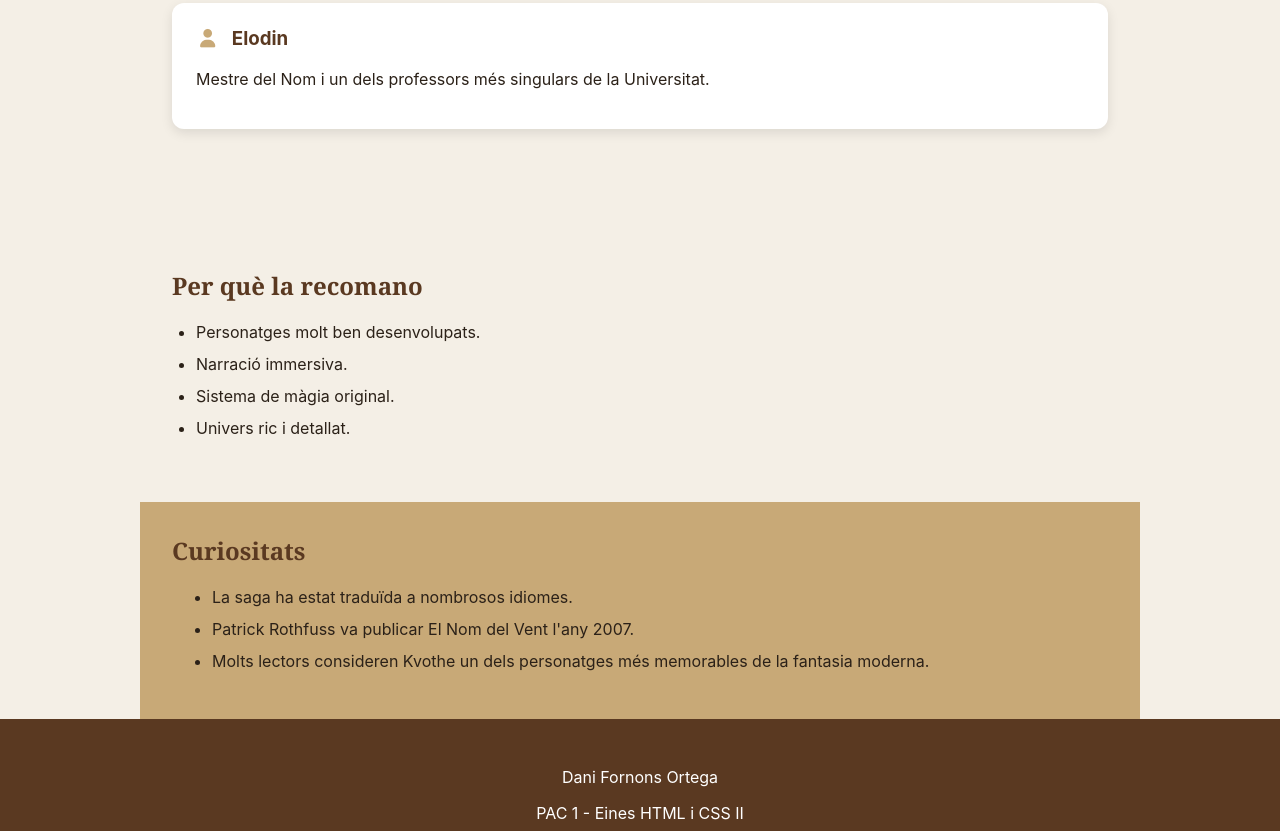
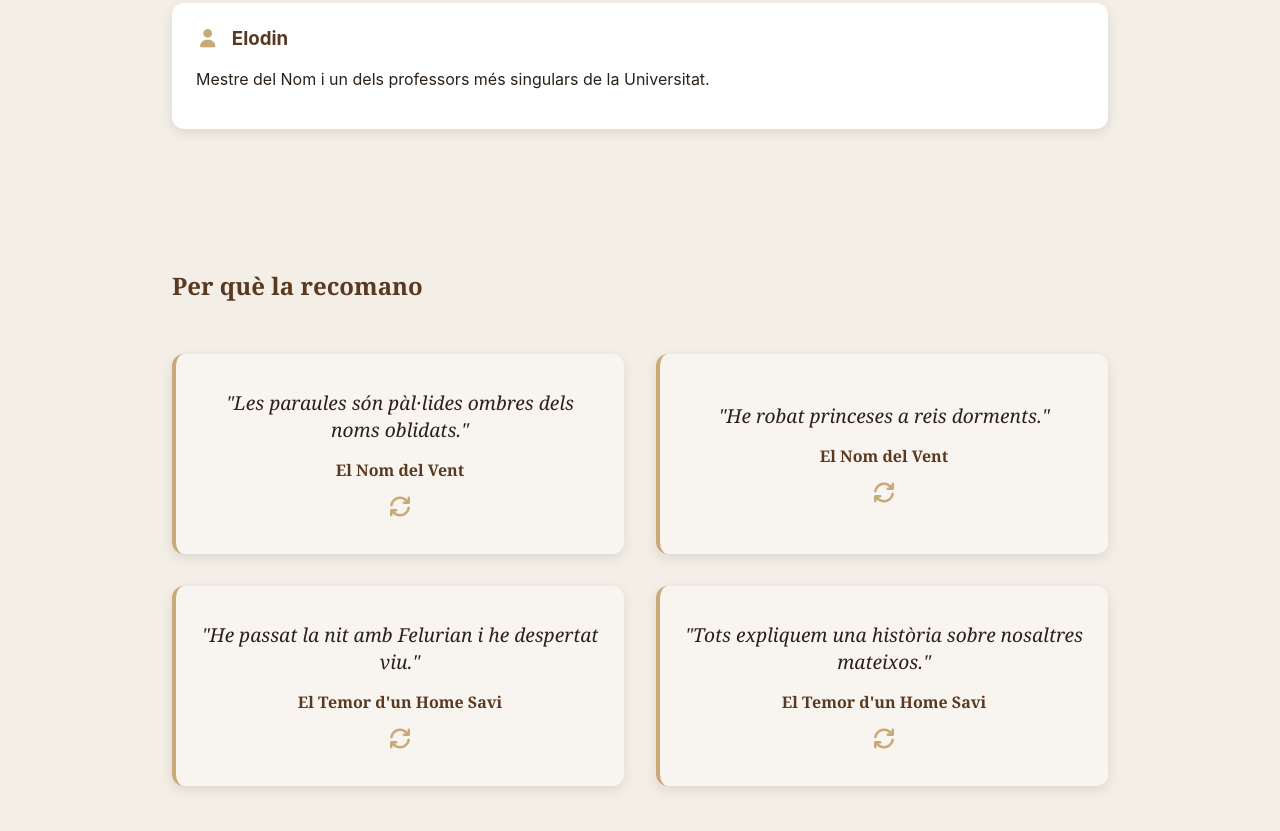
Before and after one commit to dfornonso/cronica-assassi-reis, a website built with Parcel: page src/index.html in a window 1280 px wide. Shown: the part 2195-3026 px from the top of the page. Built offline with nearby package versions, Linux system fonts and the light colour scheme.

Commit message:
Rediseny de la secció raons amb targetes interctives

```diff
--- a/src/assets/styles/layouts/_reasons.scss
+++ b/src/assets/styles/layouts/_reasons.scss
@@ -1,9 +1,105 @@
+@use "../variables";
+
 .reasons {
-  &__list {
-    padding-left: 1.5rem;
+  display: grid;
+  gap: 2rem;
+
+  &__title {
+    grid-column: 1 / -1;
   }
 
-  li {
-    margin-bottom: 0.75rem;
+  &__item {
+    perspective: 1000px;
+  }
+
+  &__toggle {
+    display: none;
+  }
+
+  &__card {
+    position: relative;
+    display: block;
+    min-height: 200px;
+    cursor: pointer;
+    transform-style: preserve-3d;
+    transition: transform 0.8s;
+  }
+
+  &__toggle:checked + &__card {
+    transform: rotateY(180deg);
+  }
+
+  &__front,
+  &__back {
+    position: absolute;
+    inset: 0;
+    padding: 1.5rem;
+    border-radius: 12px;
+    backface-visibility: hidden;
+    box-shadow: 0 4px 12px rgb(0 0 0 / 10%);
+  }
+
+  &__front {
+    display: flex;
+    flex-direction: column;
+    justify-content: center;
+    align-items: center;
+    gap: 1rem;
+
+    background-color: rgb(255 255 255 / 40%);
+    border-left: 4px solid variables.$secondary-color;
+
+    font-family: variables.$font-family-serif;
+    font-style: italic;
+    text-align: center;
+  }
+
+  &__front blockquote {
+    margin: 0;
+    font-size: 1.2rem;
+  }
+
+  &__front cite {
+    margin: 0;
+    font-style: normal;
+    font-weight: 700;
+    color: variables.$primary-color;
+  }
+
+  &__hint {
+    margin: 0;
+  }
+
+  &__hint i {
+    color: variables.$secondary-color;
+    font-size: 1.25rem;
+  }
+
+  &__back {
+    display: flex;
+    flex-direction: column;
+    justify-content: center;
+    align-items: center;
+
+    background-color: variables.$card-background;
+    transform: rotateY(180deg);
+
+    text-align: center;
+  }
+
+  &__back h3 {
+    margin: 0 0 1rem;
+    color: variables.$primary-color;
+  }
+
+  &__back p {
+    margin: 0;
+    line-height: 1.5;
   }
 }
+
+@media (min-width: 768px) {
+  .reasons {
+    grid-template-columns: repeat(2, 1fr);
+  }
+}
--- a/src/index.html
+++ b/src/index.html
@@ -138,13 +138,135 @@
     <section id="reasons" class="reasons">
       <h2 class="reasons__title">Per què la recomano</h2>
 
-      <ul class="reasons__list">
-        <li>Personatges molt ben desenvolupats.</li>
-        <li>Narració immersiva.</li>
-        <li>Sistema de màgia original.</li>
-        <li>Univers ric i detallat.</li>
-      </ul>
+      <div class="reasons__item">
+        <input
+          type="checkbox"
+          id="reason1"
+          class="reasons__toggle"
+        >
+
+        <label for="reason1" class="reasons__card">
+          <div class="reasons__front">
+            <blockquote>
+              "Les paraules són pàl·lides ombres dels noms oblidats."
+            </blockquote>
+
+            <cite>El Nom del Vent</cite>
+
+            <div class="reasons__hint">
+              <i class="fa-solid fa-arrows-rotate"></i>
+            </div>
+          </div>
+
+          <div class="reasons__back">
+            <h3>Narració excepcional</h3>
+
+            <p>
+              Una de les grans virtuts de la saga és la qualitat de la seva
+              escriptura. Patrick Rothfuss utilitza un llenguatge molt cuidat que
+              converteix moments quotidians en escenes memorables.
+            </p>
+          </div>
+        </label>
+      </div>
+
+      <div class="reasons__item">
+        <input
+          type="checkbox"
+          id="reason2"
+          class="reasons__toggle"
+        >
+
+        <label for="reason2" class="reasons__card">
+          <div class="reasons__front">
+            <blockquote>
+              "He robat princeses a reis dorments."
+            </blockquote>
+
+            <cite>El Nom del Vent</cite>
+
+            <div class="reasons__hint">
+              <i class="fa-solid fa-arrows-rotate"></i>
+            </div>
+          </div>
+
+          <div class="reasons__back">
+            <h3>Personatges memorables</h3>
+
+            <p>
+              Kvothe és un protagonista molt complex i carismàtic. També destaquen
+              personatges com Denna, Bast o Elodin, que aporten profunditat i
+              personalitat a la història.
+            </p>
+          </div>
+        </label>
+      </div>
+
+      <div class="reasons__item">
+        <input
+          type="checkbox"
+          id="reason3"
+          class="reasons__toggle"
+        >
+
+        <label for="reason3" class="reasons__card">
+          <div class="reasons__front">
+            <blockquote>
+              "He passat la nit amb Felurian i he despertat viu."
+            </blockquote>
+
+            <cite>El Temor d'un Home Savi</cite>
+
+            <div class="reasons__hint">
+              <i class="fa-solid fa-arrows-rotate"></i>
+            </div>
+          </div>
+
+          <div class="reasons__back">
+            <h3>Univers fascinant</h3>
+
+            <p>
+              El món creat per Patrick Rothfuss és ric en cultura, música, història,
+              llegendes i misteris. Cada lloc visitat per Kvothe contribueix a
+              enriquir l'experiència del lector.
+            </p>
+          </div>
+        </label>
+      </div>
+
+      <div class="reasons__item">
+        <input
+          type="checkbox"
+          id="reason4"
+          class="reasons__toggle"
+        >
+
+        <label for="reason4" class="reasons__card">
+          <div class="reasons__front">
+            <blockquote>
+              "Tots expliquem una història sobre nosaltres mateixos."
+            </blockquote>
+
+            <cite>El Temor d'un Home Savi</cite>
+
+            <div class="reasons__hint">
+              <i class="fa-solid fa-arrows-rotate"></i>
+            </div>
+          </div>
+
+          <div class="reasons__back">
+            <h3>Sistema de màgia original</h3>
+
+            <p>
+              La simpatia i la nominació ofereixen una aproximació molt diferent de
+              la màgia tradicional. El sistema és coherent, lògic i fonamental per
+              al desenvolupament de la trama.
+            </p>
+          </div>
+        </label>
+      </div>
     </section>
+
     <section id="curiosities" class="curiosities">
       <h2 class="curiosities__title">Curiositats</h2>
 
```
